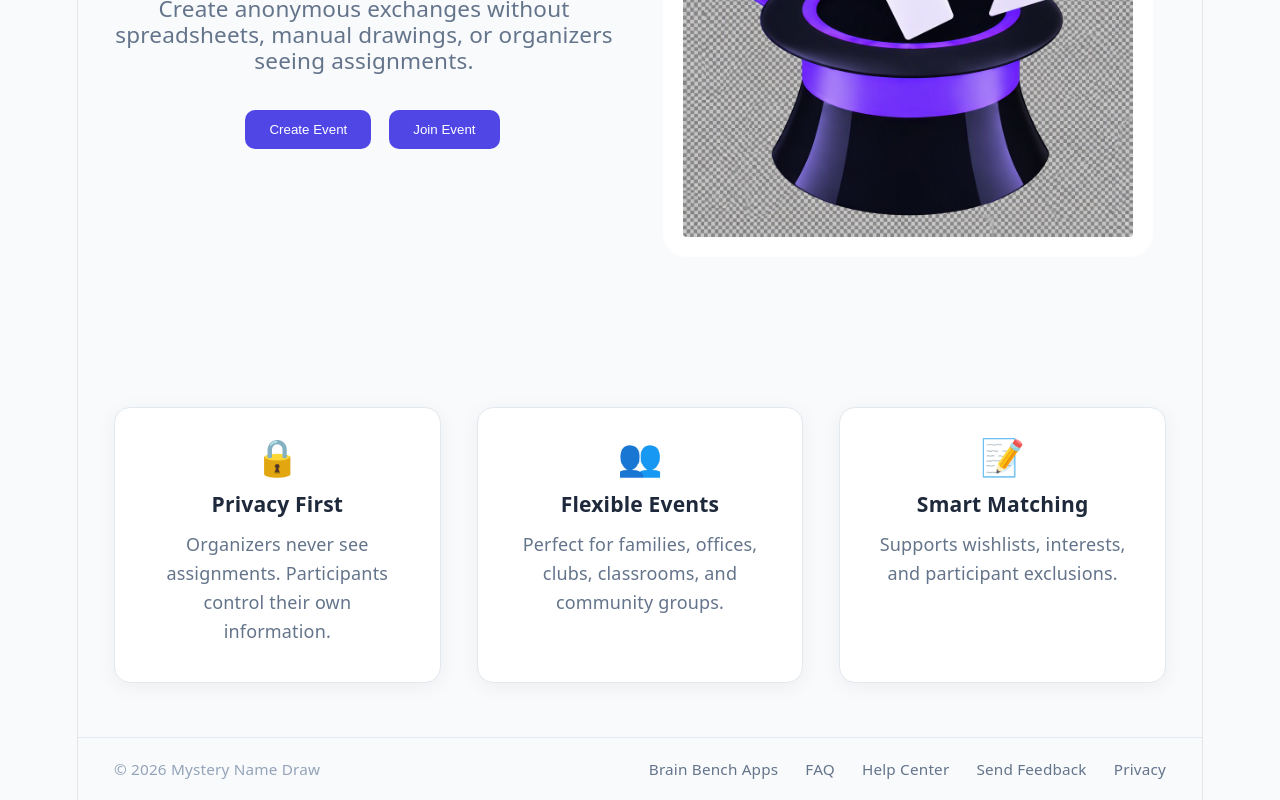
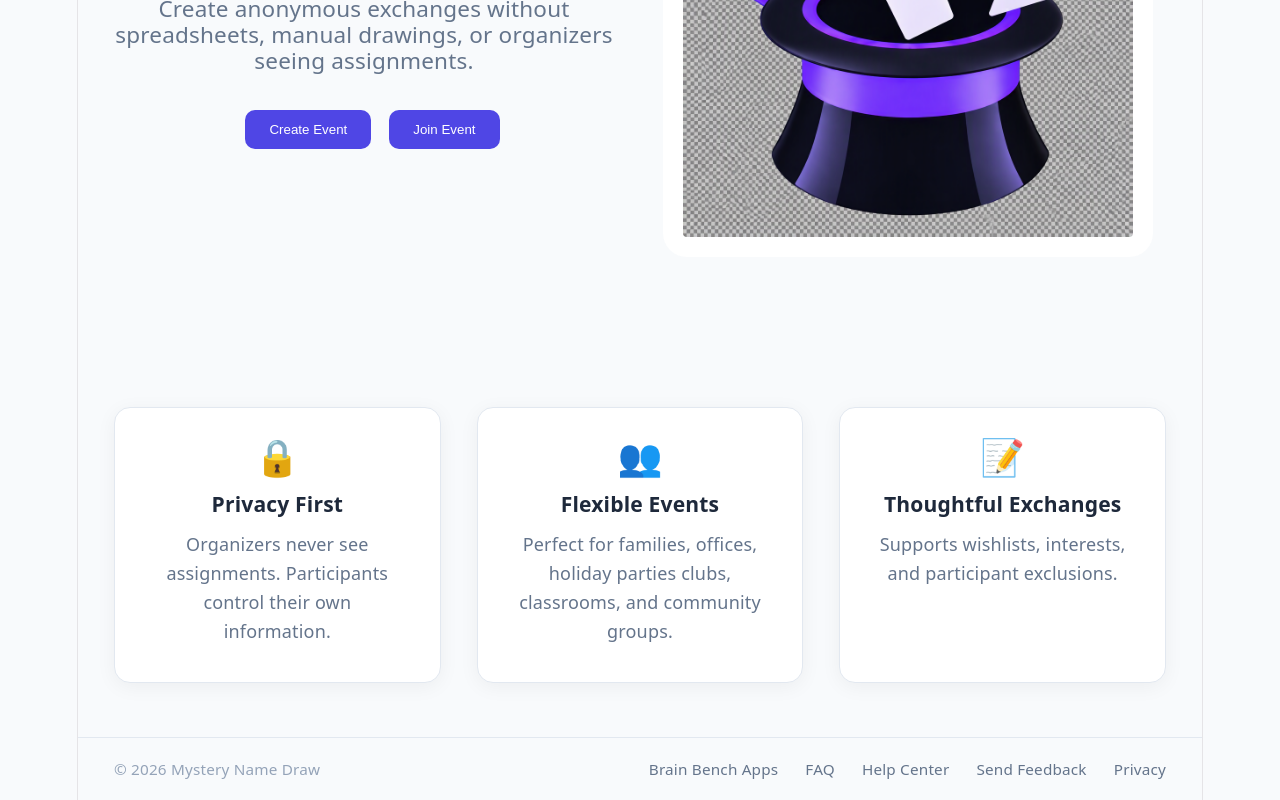
Before and after one commit to LurieJoe/Mystery-Name-Draw, a React (Vite) app: page / in a window 1280 px wide. Shown: the part 399-1199 px from the top of the page. Built offline with nearby package versions, Linux system fonts and the light colour scheme.

Commit message:
Complete landing page v1.

```diff
--- a/src/App.tsx
+++ b/src/App.tsx
@@ -81,7 +81,7 @@ function App() {
   <h3>Flexible Events</h3>
 
   <p>
-    Perfect for families, offices,
+    Perfect for families, offices, holiday parties
     clubs, classrooms, and community groups.
   </p>
 </div>
@@ -89,7 +89,7 @@ function App() {
 <div className="feature-card">
   <div className="feature-icon">📝</div>
 
-  <h3>Smart Matching</h3>
+  <h3>Thoughtful Exchanges</h3>
 
   <p>
     Supports wishlists, interests,
```
